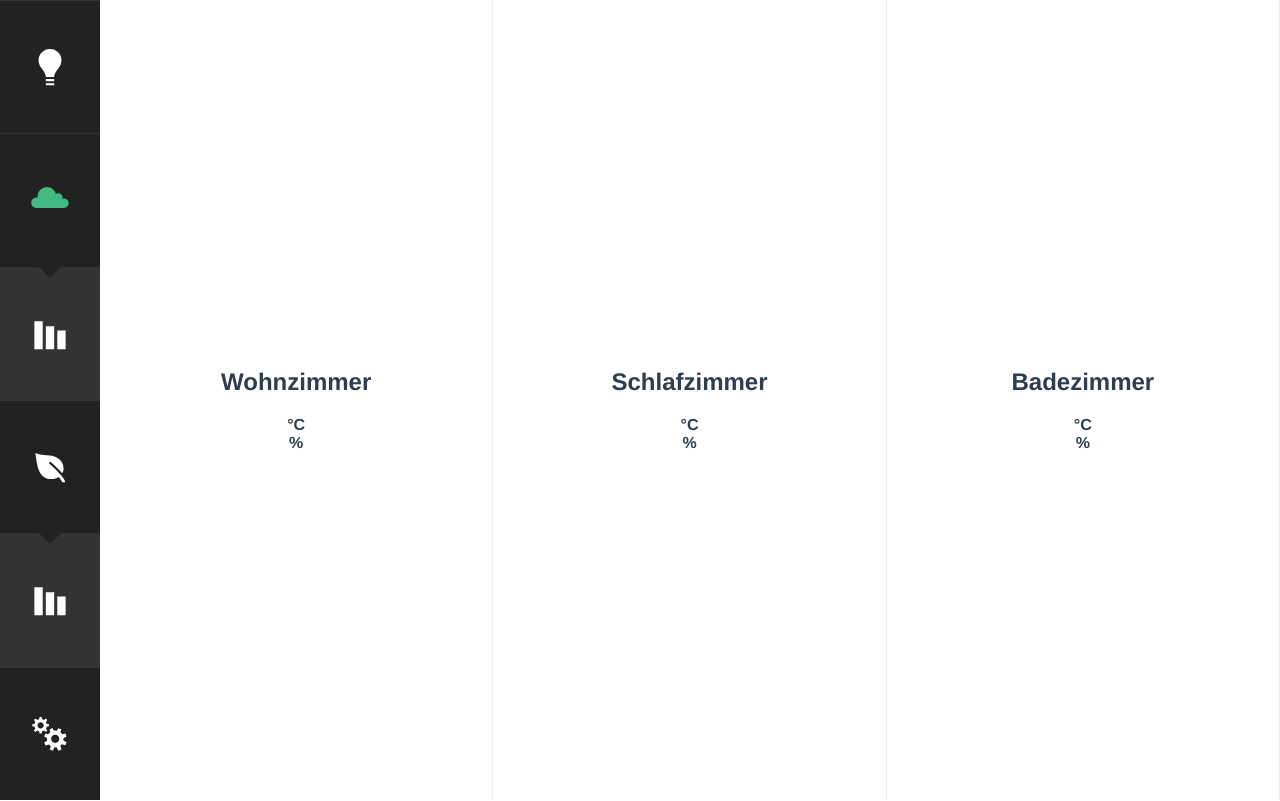
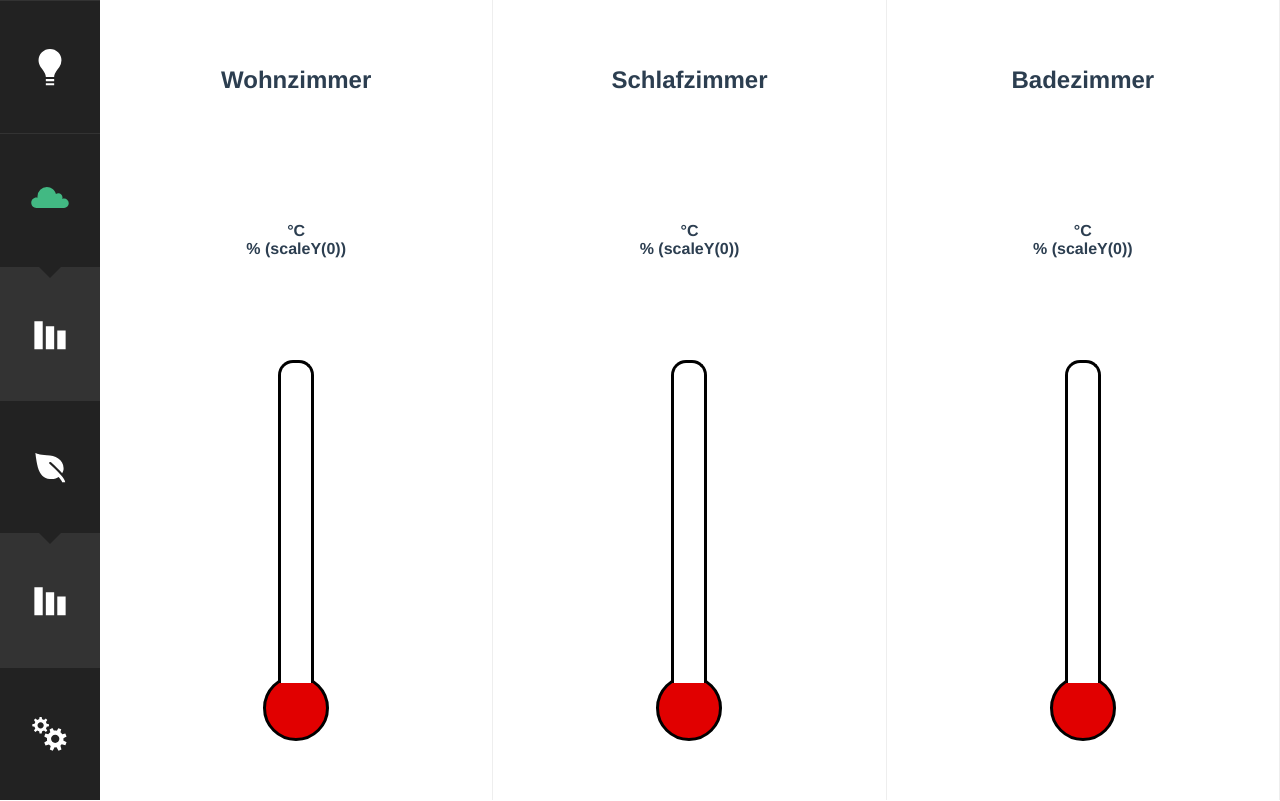
Before and after one commit to tilmanjusten/Smart-Home-Frontend, a Vue app: page /climate in a window 1280 px wide. Built offline with nearby package versions, Linux system fonts and the light colour scheme; no server answers.

Commit message:
update climate dials and add a dead simple thermometer

```diff
--- a/package.json
+++ b/package.json
@@ -10,6 +10,7 @@
   },
   "dependencies": {
     "axios": "^0.18.0",
+    "socket.io-client": "^2.1.1",
     "vue": "^2.5.17",
     "vue-router": "^3.0.1",
     "vuex": "^3.0.1"
--- a/src/components/ClimateRenderItem.vue
+++ b/src/components/ClimateRenderItem.vue
@@ -1,5 +1,5 @@
 <template>
-    <div class="climate-item">
+    <div :class="'climate-item ' + actionClass">
       <h2 class="climate-item__label">
         {{title}}
       </h2>
@@ -8,7 +8,15 @@
           {{temperature}}°C
         </div>
         <div class="climate-item__humidity">
-          {{humidity}}%
+          {{humidity}}% ({{temperatureDisplay}})
+        </div>
+      </div>
+      <div class="climate-item__dials">
+        <div class="climate-item__thermometer">
+          <div class="climate-item__thermometer-display" :style="{transform: temperatureDisplay}"></div>
+        </div>
+        <div class="climate-item__hygrometer">
+
         </div>
       </div>
     </div>
@@ -16,6 +24,7 @@
 
 <script>
 import axios from 'axios'
+import socket from '@/lib/socket'
 
 export default {
   name: 'climate-render-item',
@@ -27,10 +36,22 @@ export default {
     return {
       humidity: null,
       temperature: null,
-      date: null
+      date: null,
+      socket,
+      actionClass: ''
     }
   },
-  mounted () {
+  computed: {
+    temperatureDisplay () {
+      let min = 10
+      let max = 50
+      let range = max - min
+      let val = this.temperature / range
+
+      return `scaleY(${val})`
+    }
+  },
+  created () {
     // get initial state
     axios
       .get(`http://localhost:3000/api/v1/items/${this.deviceId}/latest`)
@@ -42,6 +63,21 @@ export default {
         this.date = new Date(res.date)
       })
       .catch(err => console.error(err))
+
+    this.socket.on('update', data => {
+      data.data.forEach(item => {
+        if (item.deviceId === this.deviceId && (item.hu !== this.humidity || item.te !== this.temperature)) {
+          this.date = new Date(item.date)
+          this.humidity = item.hu
+          this.temperature = item.te
+          this.actionClass = 'climate-item--has-update'
+        }
+      })
+
+      setTimeout(() => {
+        this.actionClass = ''
+      }, 100)
+    })
   }
 }
 </script>
@@ -59,7 +95,96 @@ export default {
   display: flex;
   flex-direction: column;
   font-weight: 700;
+  justify-content: stretch;
+  text-decoration: none;
+  transition: background 2.5s 0s linear;
+}
+
+.climate-item--has-update {
+  background: #42b983;
+  transition-duration: 0s;
+}
+
+.climate-item__label {
+  display: flex;
+  flex: 1 1 20vh;
+  align-items: center;
+  margin: 0;
+}
+
+.climate-item__main {
+  display: flex;
+  flex-direction: column;
+  flex: 1 1 20vh;
+  align-items: center;
   justify-content: center;
-  text-decoration: none;
+}
+
+.climate-item__dials {
+  flex: 1 1 auto;
+  align-items: stretch;
+  align-self: flex-end;
+  display: flex;
+  flex-direction: row;
+  height: 60vh;
+  width: 100%;
+}
+
+.climate-item__hygrometer,
+.climate-item__thermometer {
+  flex: 1 1 auto;
+  position: relative;
+}
+
+.climate-item__hygrometer {
+  display: none;
+}
+
+.climate-item__thermometer {
+  &::before,
+  &::after {
+    background: #fff;
+    border: 3px solid #000;
+    content: '';
+    display: block;
+    position: absolute;
+    left: 0;
+    right: 0;
+    margin: auto;
+  }
+
+  &::before {
+    width: 30px;
+    border-radius: 15px 15px 0 0;
+    border-bottom-width: 0;
+    top: 5vh;
+    height: 40vh;
+    z-index: 2;
+  }
+
+  &::after {
+    background: rgb(225, 0, 0);
+    width: 60px;
+    border-radius: 50%;
+    top: calc(45vh - 5px);
+    height: 60px;
+    z-index: 1;
+  }
+}
+
+.climate-item__thermometer-display {
+  position: absolute;
+  bottom: calc(15vh - 3px);
+  width: 30px;
+  background: rgb(225, 0, 0);
+  height: calc(100% - 15vh - 7px - 5vh);
+  border-radius: 1px 1px 0 0;
+  z-index: 3;
+  left: 0;
+  right: 0;
+  margin: auto;
+  transition: transform 2s 0s ease-out;
+  transform: scaleY(0);
+  transform-origin: bottom;
 }
 </style>
--- /dev/null
+++ b/src/lib/socket.js
@@ -0,0 +1,3 @@
+import io from 'socket.io-client'
+
+export default io('localhost:3000')
```
Also changed, not shown: 1 other file (tests, documents, lock files or other folders).
